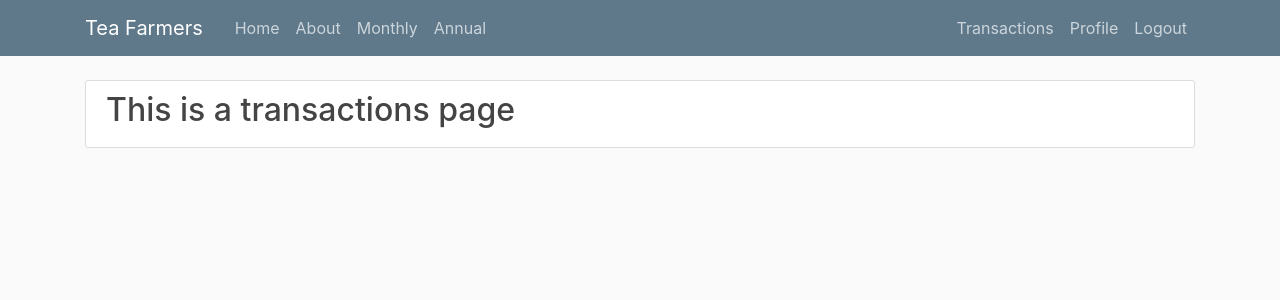
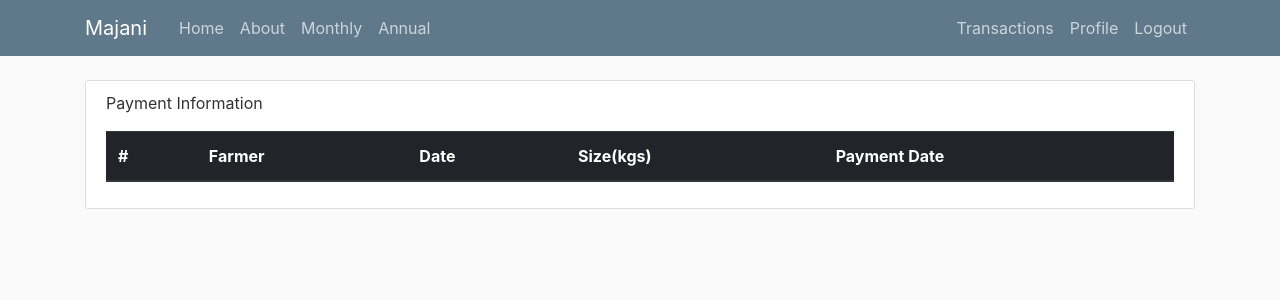
Before and after one commit to edewajosh/codesnippets, a Django app: page /transactions/ in a window 1280 px wide. Shown: the top 300 px of the page. Run offline with Django 3.2, Linux system fonts and the light colour scheme; a user stored in the database is signed in; data comes from the database, SQL or seed files in the repository; both versions use the stored data as it was after the commit; lists and menus that the app fills with data are empty; parts of the project's set-up code (start-up, migrations or seed data) failed here and were passed over; some libraries are stand-ins or nearby versions.

Commit message:
commit monday

```diff
--- a/brianapp/templates/finalyear/transactions.html
+++ b/brianapp/templates/finalyear/transactions.html
@@ -1,11 +1,29 @@
 {% extends 'generic/base.html' %}
 
 {% block content %}
-  <div class="content-section">
-    <h2>This is a transactions page </h2>
-    {% for transaction in transactions %}
-      {{ transaction.kilos }}
-      {{ transaction.farmer.username }}
-    {% endfor %}
-  </div>
+    <div class="content-section">
+    	<p class="p3">Payment Information</p>
+	    <table class="table">
+		  	<thead class="thead-dark">
+			    <tr>
+			      <th scope="col">#</th>
+			      <th scope="col">Farmer</th>
+			      <th scope="col">Date</th>
+			      <th scope="col">Size(kgs)</th>
+			      <th scope="col">Payment Date</th>
+			    </tr>
+		  	</thead>
+		  	<tbody>
+		  		{% for transaction in transactions %}
+				    <tr>
+				      <th scope="row">{{ transaction.id }}</th>
+				      <td>{{ transaction.farmer }}</td>
+				      <td>{{ transaction.center }}</td>
+				      <td>{{ transaction.kilos }} </td>
+				      <td>{{ transaction.date_posted }}</td>
+				    </tr>
+			    {% endfor %}
+		  	</tbody>
+		</table>
+    </div>
 {% endblock content %}
--- a/brianapp/templates/generic/base.html
+++ b/brianapp/templates/generic/base.html
@@ -12,7 +12,7 @@
     <header class="site-header">
       <nav class="navbar navbar-expand-md navbar-dark bg-steel fixed-top">
         <div class="container">
-          <a class="navbar-brand mr-4" href="{% url 'home' %}">Tea Farmers</a>
+          <a class="navbar-brand mr-4" href="{% url 'home' %}">Majani</a>
           <button class="navbar-toggler" type="button" data-toggle="collapse" data-target="#navbarToggle" aria-controls="navbarToggle" aria-expanded="false" aria-label="Toggle navigation">
           <span class="navbar-toggler-icon"></span>
           </button>
--- a/finalyear/urls.py
+++ b/finalyear/urls.py
@@ -4,8 +4,8 @@ from finalyear import views
 urlpatterns = [
     path('', views.home, name='home' ),
     path('about/', views.about, name='about'),
-    path('month/', views.monthly_payment, name = 'monthly_payment'),
-    path('annual/', views.annual_payment, name = 'annual_payment'),
+    #path('month/', views.monthly_payment, name = 'monthly_payment'),
+    #path('annual/', views.annual_payment, name = 'annual_payment'),
     path('msummary/', views.monthly_payment_made, name = 'monthly_payment_made'),
     path('asummary/', views.annual_payment_made, name = 'annual_payment_made'),
     path('transactions/', views.transactions, name='transactions'),
--- a/finalyear/views.py
+++ b/finalyear/views.py
@@ -4,7 +4,7 @@ from django.contrib import messages
 from django.contrib.auth.models import User
 from django.db.models import Sum
 
-from .models import Transaction, MonthlyPayment, AnnualPayment
+from .models import Transaction, MonthlyPayment, AnnualPayment, Fertilizer
 
 from datetime import datetime
 
@@ -23,6 +23,7 @@ def transactions(request):
     }
     return render(request, 'finalyear/transactions.html', context)
 
+"""
 def monthly_payment(request):
     total_kilos = list(Transaction.objects.filter(username=request.user).filter(date_posted__month = datetime.now().month).aggregate(Sum('kilos')).values())[0]
     amount = total_kilos * 15
@@ -31,7 +32,7 @@ def monthly_payment(request):
                                                     amount = amount,
                                                     kilos =  total_kilos,)
     return redirect('home')
-
+"""
 @login_required
 def monthly_payment_made(request):
 
@@ -41,9 +42,8 @@ def monthly_payment_made(request):
         'datetime' : datetime.now(),
     }
 
-    #print("I will be running after every 1 minute")
     return render(request, 'finalyear/summary.html', context)
-
+"""
 def annual_payment(request):
     total_kilos = list(Transaction.objects.filter(username=request.user).filter(date_posted__year = datetime.now().year).aggregate(Sum('kilos')).values())[0]
     amount = total_kilos * 45
@@ -52,7 +52,7 @@ def annual_payment(request):
                                                     amount = amount,
                                                     kilos =  total_kilos,)
     return redirect('home')
-
+"""
 @login_required
 def annual_payment_made(request):
     payments = AnnualPayment.objects.filter(username=request.user).filter(payment_date__year = datetime.now().year )
@@ -64,7 +64,7 @@ def annual_payment_made(request):
 
 
 """
-The code below is moved to a different file
+The code below is recommended to be run in a seperate file
 """
 
 def testing_celery():
@@ -74,13 +74,17 @@ def schedule_monthly_payment():
     payments = Transaction.objects.filter(date_posted__month = datetime.now().month - 1).values(
         'farmer__username').annotate(Sum('kilos'))
 
+    for payment in payments:
+        #fertilizer = Fertilizer.objects.filter(farmer__username = payment['farmer__username']).
+        MonthlyPayment.objects.create(username = payment['farmer__username'],
+            amount=payment['kilos__sum']*50,kilos=payment['kilos__sum'])
+
+
+
 def schedule_annual_payment():
     payments = Transaction.objects.filter(
         date_posted__year = datetime.now().year).values('farmer__username').annotate(Sum('kilos'))
 
-    # the farmer raises raises an error that it the value must be an User instance
-    # since it is a foreing key that inherits from User model
-    # to be FIXED
     for payment in payments:
         AnnualPayment.objects.create(username = payment['farmer__username'],
-            amount=payment['kilos_sum']*50,kilos=payment['kilos_sum'])
+            amount=payment['kilos__sum']*50,kilos=payment['kilos__sum'])
```
Also changed, not shown: finalyear/admin.py (+5 -3 lines), finalyear/models.py (+8 -4 lines), finalyear/tasks.py (+13 -2 lines), db.sqlite3, finalyear/migrations/0002_fertilizer_total_cost.py (added), 2 other files.
